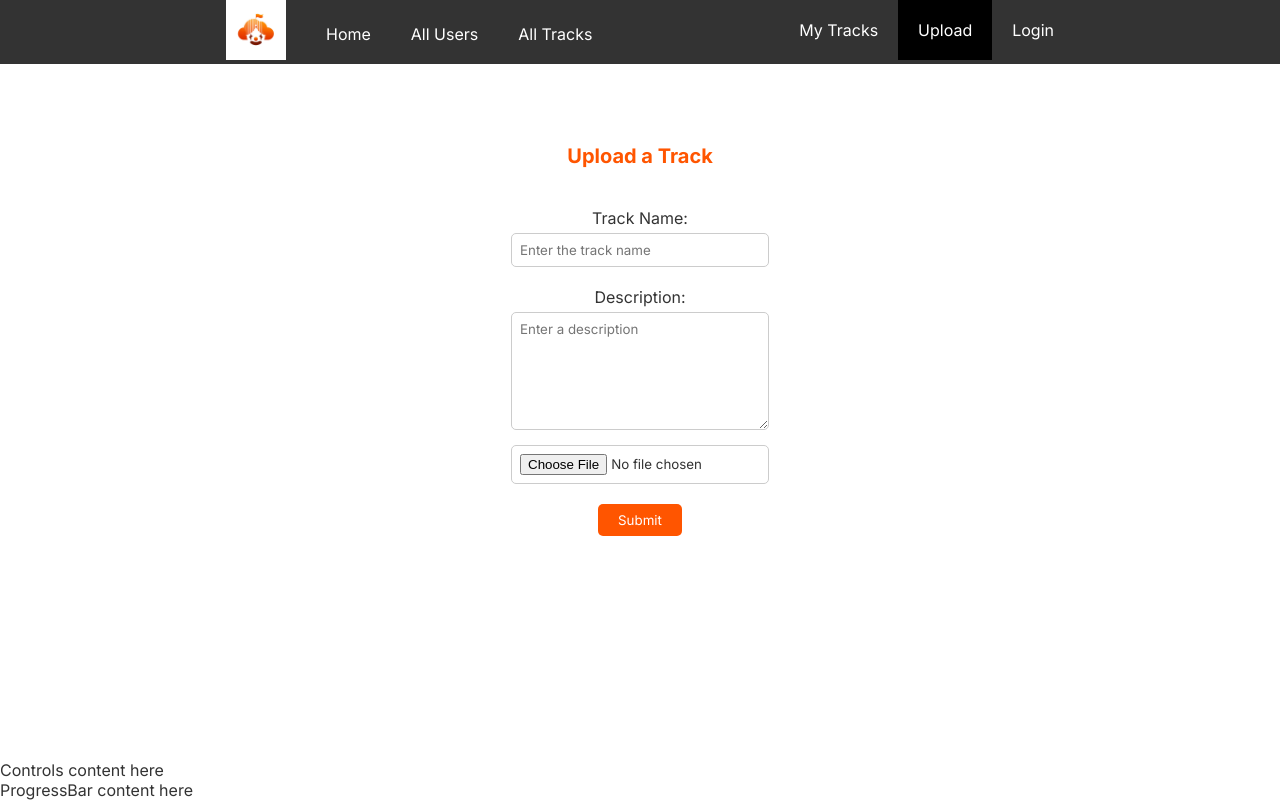
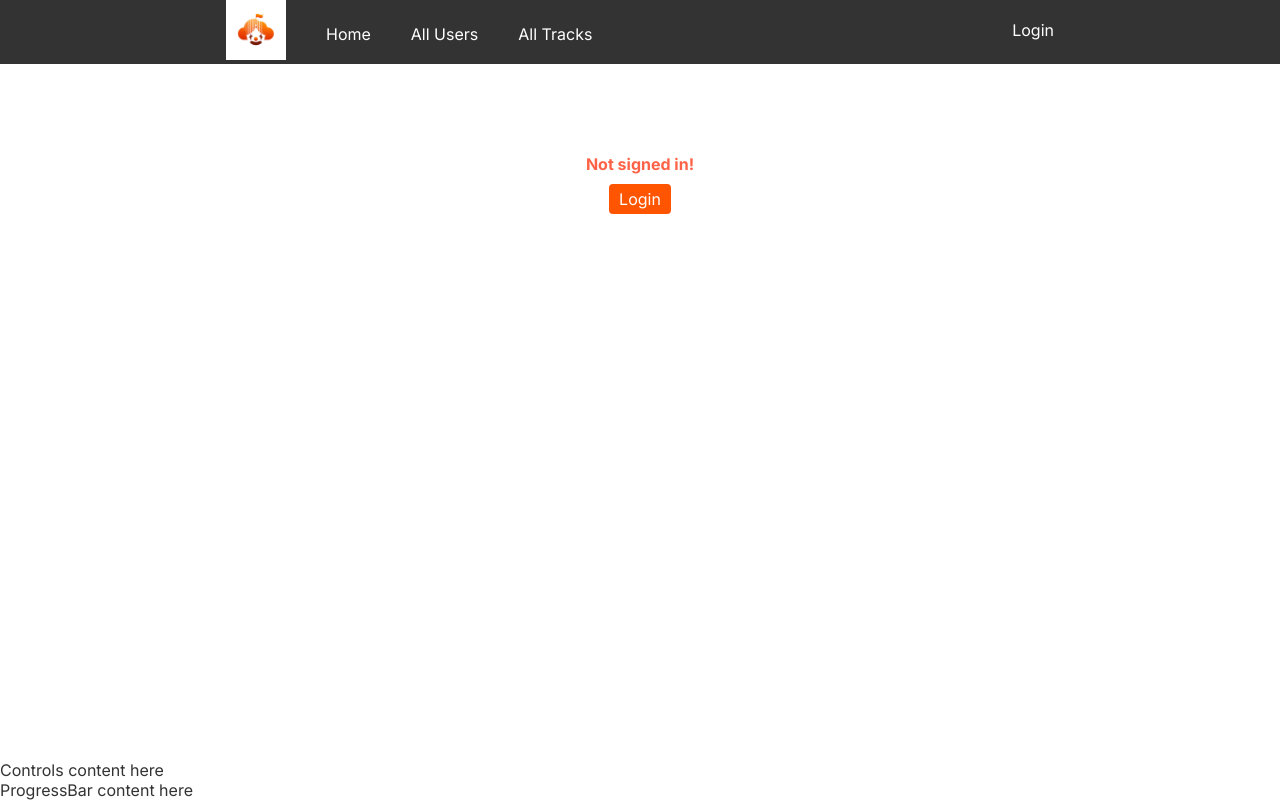
Before and after one commit to dantsar/SoundClown, a React (Create React App) app in the folder ui/: page /upload in a window 1280 px wide. Built offline with nearby package versions, Linux system fonts and the light colour scheme.

Commit message:
add login authentication for MyTracks and Upload

```diff
--- a/ui/src/MyTracks.js
+++ b/ui/src/MyTracks.js
@@ -2,7 +2,7 @@ import TrackList from './TrackList';
 import useFetchUserTracks from './useFetchUserTracks';
 import { useNavigate } from 'react-router-dom';
 import Cookies from 'js-cookie';
-import React, {useState} from "react";
+import React, {useEffect, useState} from "react";
 
 const MyTracks = () => {
     const username = Cookies.get("username");
@@ -10,7 +10,15 @@ const MyTracks = () => {
     const [track, setTrack] = useState('');
     const [deleteStatus, setDeleteStatus] = useState(null);
     const navigate = useNavigate();
+    const [errorMsg, setErrorMsg] = useState("");
 
+    useEffect(() => {
+        if (username == null) {
+            setErrorMsg("Not signed in!");
+        } else {
+            setErrorMsg(null);
+        }
+    }, []);
     const handleDeleteButtonClick = async () => {
         try {
             const response = await fetch('http://localhost:8080/delete/track/', {
@@ -47,8 +55,26 @@ const MyTracks = () => {
     };
 
     return (
-        <div className="all-tracks">
-            {tracks && tracks.length > 0 ? (
+        <div className="my-tracks">
+            {errorMsg ? (
+                <>
+                    <p className="error" style={{ fontWeight: 'bold' }}>{errorMsg}</p>
+                    <button onClick={() => navigate('/login')}
+                            style={{
+                                        backgroundColor: '#ff5500',
+                                        border: 'none',
+                                        color: 'white',
+                                        padding: '5px 10px',
+                                        textAlign: 'center',
+                                        textDecoration: 'none',
+                                        display: 'inline-block',
+                                        fontSize: '16px',
+                                        borderRadius: '4px',
+                                        marginTop: '10px'
+                                    }}>Login</button>
+                </>
+            ) : (
+                tracks && tracks.length > 0 ? (
                     <>
                         {tracks && <TrackList tracks={tracks} title="My Tracks!"/>}
                         <div className="delete-track-container">
@@ -91,6 +117,7 @@ const MyTracks = () => {
                             </button>
                         </div>
                     </>
+                )
             )}
         </div>
     );
--- a/ui/src/Navbar.js
+++ b/ui/src/Navbar.js
@@ -18,10 +18,13 @@ const Navbar = () => {
                     <NavLink to="/all-tracks">All Tracks</NavLink>
                 </div>
                 <div className="navbar-right">
-                    <NavLink to="/my-tracks">My Tracks</NavLink>
-                    <NavLink to="/upload">Upload</NavLink>
                     {username ? (
+                        <>
+                        <NavLink to="/my-playlists">My Playlists</NavLink>
+                        <NavLink to="/my-tracks">My Tracks</NavLink>
+                        <NavLink to="/upload">Upload</NavLink>
                         <NavLink to="/whoami">{username}</NavLink>
+                        </>
                     ) : (
                         <NavLink to="/login">Login</NavLink>
                     )}
--- a/ui/src/Upload.js
+++ b/ui/src/Upload.js
@@ -1,4 +1,4 @@
-import { useState } from 'react';
+import React, {useEffect, useState} from 'react';
 import { useNavigate } from 'react-router-dom';
 import Cookies from "js-cookie";
 
@@ -12,7 +12,16 @@ const Upload = () => {
     const [description, setDescription] = useState('');
     const [selectedFile, setSelectedFile] = useState('');
     const navigate = useNavigate();
+    const [errorMsg, setErrorMsg] = useState("");
 
+
+    useEffect(() => {
+        if (username == null) {
+            setErrorMsg("Not signed in!");
+        } else {
+            setErrorMsg(null);
+        }
+    }, []);
     const handleSubmit = (e) => {
         e.preventDefault();
         const track_path = "download/" + track_name;
@@ -90,6 +99,26 @@ const Upload = () => {
 
     return (
         <div className='upload'>
+            {errorMsg ? (
+                    <>
+                        <p className="error">{errorMsg}</p>
+                        <button onClick={() => navigate('/login')}
+                                style={{
+                                    backgroundColor: '#ff5500',
+                                    border: 'none',
+                                    color: 'white',
+                                    padding: '5px 10px',
+                                    textAlign: 'center',
+                                    textDecoration: 'none',
+                                    display: 'inline-block',
+                                    fontSize: '16px',
+                                    borderRadius: '4px',
+                                    marginTop: '10px'
+                                }}>Login</button>
+                    </>
+
+            ) : (
+                <>
                 <h1>Upload a Track</h1>
                 <form onSubmit={handleSubmit}>
                     <label htmlFor="trackname">
@@ -126,6 +155,8 @@ const Upload = () => {
                     <button>Submit</button>
                 </form>
                 {error && <p className="error">{error}</p>}
+                </>
+            )}
         </div>
     );
 }
--- a/ui/src/index.css
+++ b/ui/src/index.css
@@ -172,12 +172,12 @@
 }
 
 .button-container {
-    margin-top: 5px; /* Adjust the margin as needed */
+    margin-top: 5px;
 }
 
 .like-button,
 .unlike-button {
-    margin-left: 30px; /* Adjust the margin as needed */
+    margin-left: 30px;
 }
 
 .delete-track-container {
@@ -198,11 +198,11 @@
 }
 
 .delete-status.error {
-    background-color: #ff6347; /* Light coral */
+    background-color: #ff6347;
 }
 
 .delete-status.success {
-    background-color: #ff5500; /* Lime green */
+    background-color: #ff5500;
 }
 
 .delete-input {
@@ -219,7 +219,7 @@
 
 .delete-input button {
     padding: 8px 20px;
-    background-color: #ff5500; /* Blue */
+    background-color: #ff5500;
     color: white;
     border: none;
     border-radius: 5px;
@@ -228,7 +228,12 @@
 }
 
 .delete-input button:hover {
-    background-color: #ff5500; /* Darker blue */
+    background-color: #ff5500;
+}
+ .my-tracks {
+    display: flex;
+    flex-direction: column;
+    margin-top: 20px;
 }
 
 .upload {
@@ -268,7 +273,7 @@
 .upload button {
     margin-top: 10px;
     padding: 8px 20px;
-    background-color: #ff5500; /* Blue */
+    background-color: #ff5500;
     color: white;
     border: none;
     border-radius: 5px;
@@ -277,12 +282,12 @@
 }
 
 .upload button:hover {
-    background-color: #ff5500; /* Darker blue */
+    background-color: #ff5500;
 }
 
 .upload p.error {
     margin-top: 10px;
-    color: #ff6347; /* Light coral */
+    color: #ff6347;
     font-weight: bold;
 }
 
@@ -300,7 +305,7 @@
 .whoAmI button {
     margin-top: 10px;
     padding: 8px 20px;
-    background-color: #ff5500; /* Blue */
+    background-color: #ff5500;
     color: white;
     border: none;
     border-radius: 5px;
@@ -309,7 +314,7 @@
 }
 
 .whoAmI button:hover {
-    background-color: #ff5500; /* Darker blue */
+    background-color: #ff5500;
 }
 
 .login {
@@ -337,7 +342,7 @@
 .login button {
     margin-top: 10px;
     padding: 8px 20px;
-    background-color: #ff5500; /* Blue */
+    background-color: #ff5500;
     color: white;
     border: none;
     border-radius: 5px;
@@ -346,7 +351,7 @@
 }
 
 .login button:hover {
-    background-color: #ff5500; /* Darker blue */
+    background-color: #ff5500;
 }
 
 .login p {
@@ -378,7 +383,7 @@
 .createuser button {
     margin-top: 20px;
     padding: 8px 20px;
-    background-color: #ff5500; /* Blue */
+    background-color: #ff5500;
     color: white;
     border: none;
     border-radius: 5px;
@@ -387,7 +392,7 @@
 }
 
 .createuser button:hover {
-    background-color: #ff5500; /* Darker blue */
+    background-color: #ff5500;
 }
 
 .createuser p {
@@ -397,7 +402,7 @@
 
 .search {
     display: flex;
-    flex-direction: column; /* Ensure elements are stacked vertically */
+    flex-direction: column;
 }
 
 .search-input-container {
```
Lines whose indentation alone changed are shown as unchanged.
